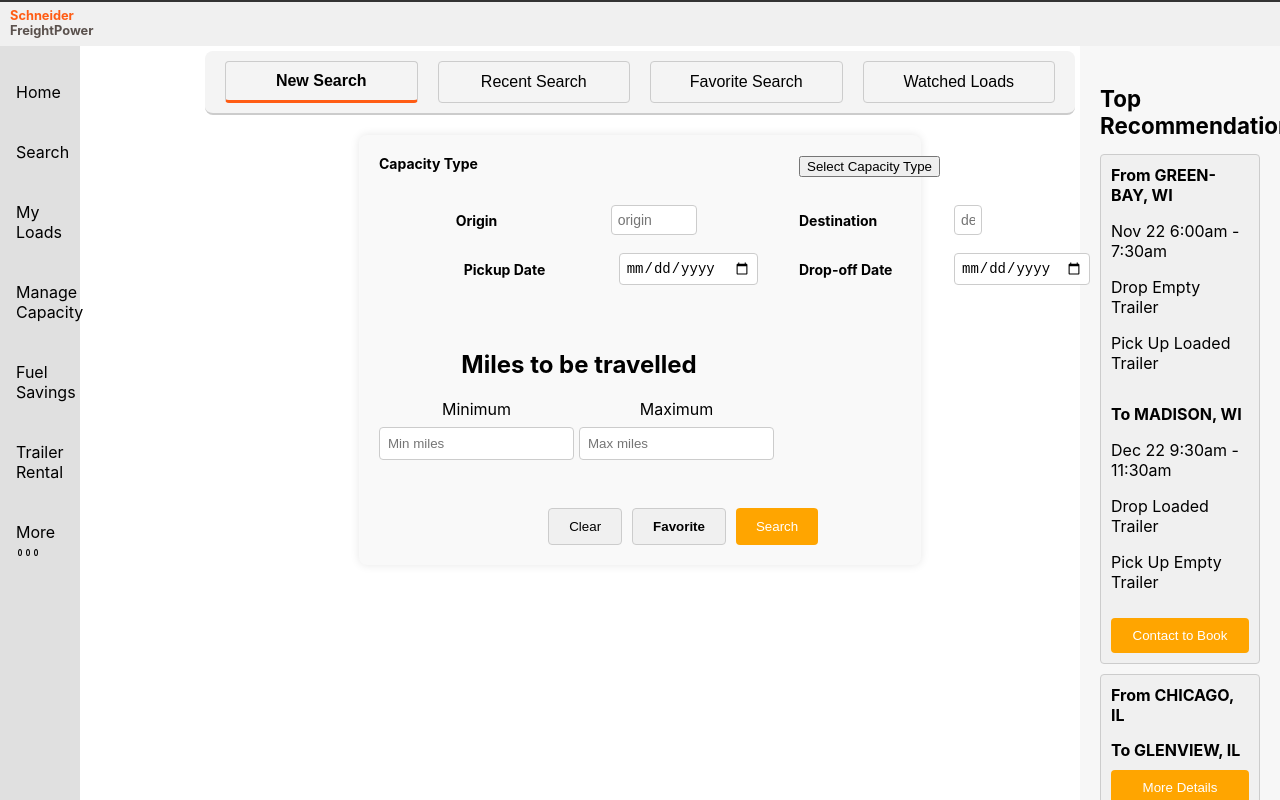
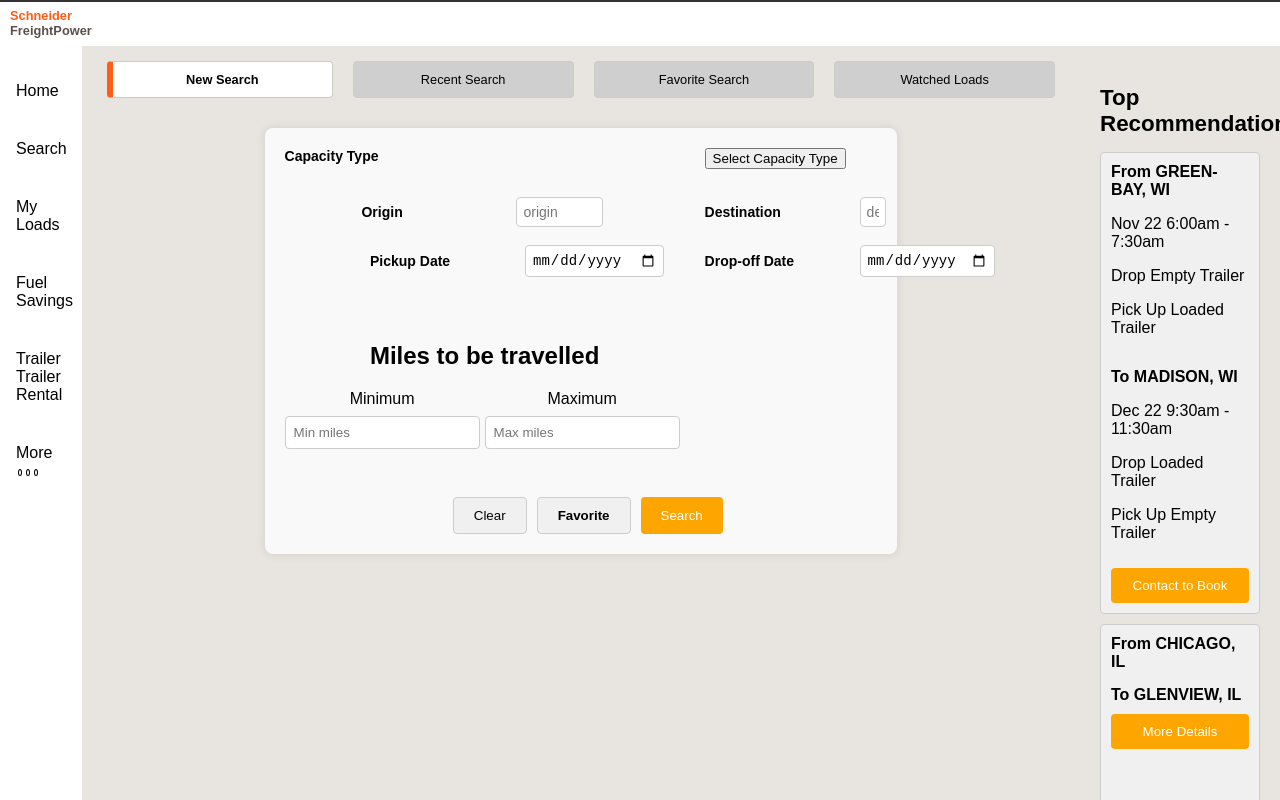
Before and after one commit to ZaidBaz/FreightFinders, a React (Create React App) app in the folder frontend/: page / in a window 1280 px wide. Built offline with nearby package versions, Linux system fonts and the light colour scheme.

Commit message:
scroll bars, left, right

```diff
--- a/frontend/src/App.css
+++ b/frontend/src/App.css
@@ -1,9 +1,10 @@
 /* Set up the grid layout */
 .container {
+  font-family: Arial, sans-serif;
   overflow-x: hidden;
   width:100%;
   display: grid;
-  grid-template-columns: 200px 1fr 200px; /* Left Sidebar, Main Content, Right Sidebar */
+  grid-template-columns: 82px 1fr 200px; /* Left Sidebar, Main Content, Right Sidebar */
   grid-template-rows: auto 1fr; /* Header and content area */
   grid-template-areas:
     "header header header"
@@ -18,9 +19,10 @@
   display: flex;
   justify-content: flex-start; /* Align to the left */
   align-items: center;
-  background-color: #f0f0f0;
+  background-color: #ffffff;
   height: 1.5rem;
   padding: 0.7rem 0;
+  /* box-shadow: 2px 4px 6px rgba(0, 0, 0, 0.3);*/
 }
 
 .header-content {
@@ -53,7 +55,7 @@
 /* Left Sidebar styling */
 .left-sidebar {
   grid-area: left-sidebar;
-  background-color: #e0e0e0;
+  background-color: #ffffff;
   padding: 1rem;
   width: 3rem;
   display: flex;
@@ -126,7 +128,7 @@
 /* Right Sidebar styling */
 .right-sidebar {
   grid-area: right-sidebar;
-  background-color: #f7f7f7;
+  background-color: #E8E5E1;
   padding: 20px;
 }
 
@@ -178,6 +180,7 @@
 /* Main Content styling */
 .main-content {
   flex: 1;
+  background-color: #E8E5E1;
   display: flex; /* Enable Flexbox layout for alignment */
   flex-direction: column; /* Stack children vertically */
   padding: 05px; /* Add some padding */
@@ -241,9 +244,9 @@
 .horizontal-sidebar {
   display: flex;
   justify-content: center; /* Center the sidebar */
-  background-color: #f4f4f4;
+  background-color: #E8E5E1;
   padding: 10px;
-  border-bottom: 2px solid #ccc;
+  /* border-bottom: 2px solid #ccc; */
   margin-bottom: 20px;
   border-radius: 8px;
   width: 100%;
@@ -252,9 +255,9 @@
 
 .horizontal-btn {
   flex: 1; /* Make each button take up an equal amount of space */
-  background-color: transparent;
+  background-color: #CFCFCF;
   border: 1px solid #ccc;
-  font-size: 1rem;
+  font-size: 0.8rem;
   cursor: pointer;
   padding: 10px;
   text-align: center;
@@ -264,8 +267,9 @@
 }
 
 .horizontal-btn.active {
-  border-bottom: 3px solid #FF5C14; /* Orange highlight for active section */
+  border-left: 0.4rem solid #FF5C14; /* Orange highlight for active section */
   font-weight: bold;
+  background-color: white;
 }
 
 .horizontal-btn:hover {
--- a/frontend/src/App.js
+++ b/frontend/src/App.js
@@ -99,14 +99,14 @@
         <div className="sidebar-item"><span>Home</span></div>
         <div className="sidebar-item"><span>Search</span></div>
         <div className="sidebar-item"><span>My Loads</span></div>
-        <div className="sidebar-item manage-capacity">
+        {/* <div className="sidebar-item manage-capacity">
           <span>Manage</span>
           <span className="sidebar-subtitle">Capacity</span>
-        </div>
+        </div> */}
         <div className="sidebar-item"><span>Fuel Savings</span></div>
         <div className="sidebar-item trailer-rental">
           <span>Trailer</span>
-          <span className="sidebar-subtitle">Rental</span>
+          <span className="sidebar-subtitle">Trailer Rental</span>
         </div>
         <div className="sidebar-item more-option">
           <span>More</span>
```
Also changed, not shown: frontend/src/Components/scrollbar.css (renamed from frontend/src/scroll.css), frontend/src/Components/scrollbar.js (renamed from frontend/src/scroll.js).
